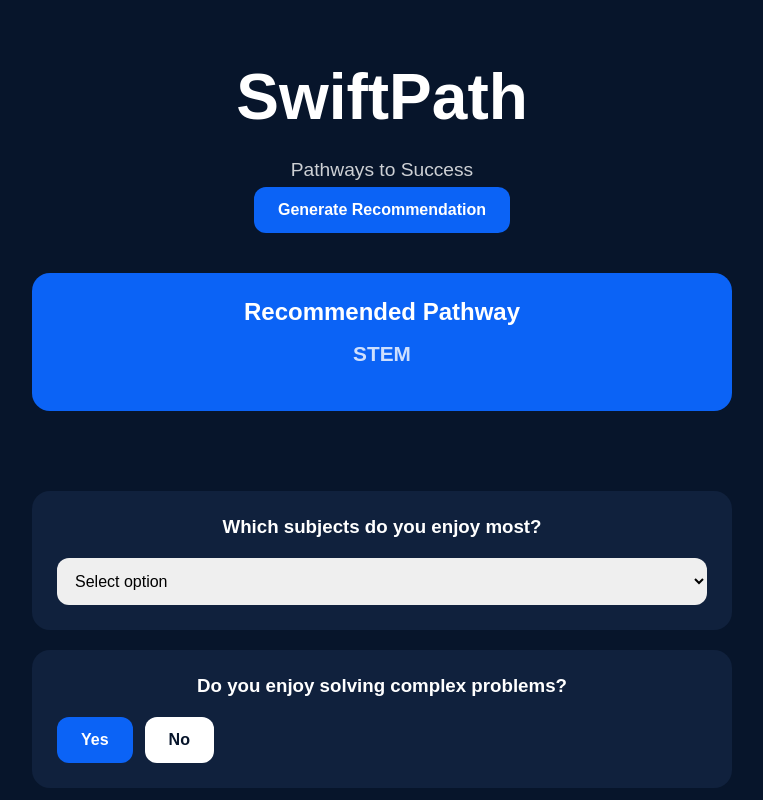
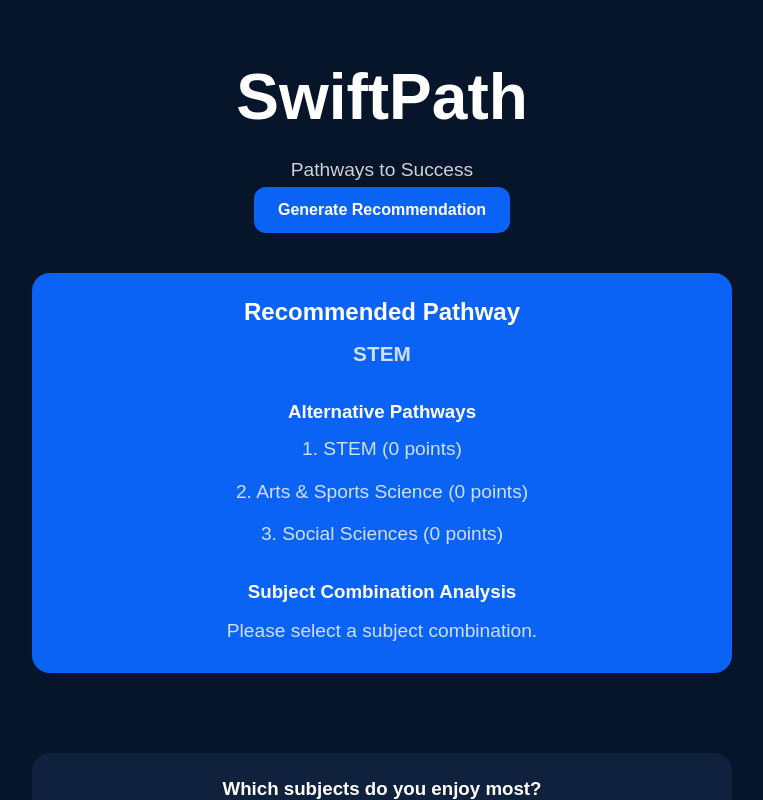
Before and after one commit to 77joses/SwiftPath-, a React (Vite) app: page / in a window 1280 px wide. Both pictures are taken after a click on the button "Generate Recommendation". Shown: the top 800 px of the page, without its empty margins (258-1021 px from the left). Built offline with nearby package versions, Linux system fonts and the light colour scheme.

Commit message:
Update App.jsx

```diff
--- a/src/App.jsx
+++ b/src/App.jsx
@@ -5,11 +5,13 @@ import subjects from "./data/subjects";
 import counties from "./data/counties";
 import subcounties from "./data/subcounties";
 import schools from "./data/schools";
+import subjectCombinations from "./data/subjectCombinations";
 
 import QuestionCard from "./components/QuestionCard";
 import PerformanceCard from "./components/PerformanceCard";
 import SchoolFilter from "./components/SchoolFilter";
 import SchoolRecommendations from "./components/SchoolRecommendations";
+import CombinationSelector from "./components/CombinationSelector";
 
 export default function App() {
 
@@ -37,6 +39,12 @@ export default function App() {
   const [selectedDisability, setSelectedDisability] =
     useState("");
 
+  const [selectedCombination, setSelectedCombination] =
+    useState("");
+
+  const [combinationFeedback, setCombinationFeedback] =
+    useState("");
+
   const [pathwayScores, setPathwayScores] =
     useState([]);
 
@@ -62,6 +70,74 @@ export default function App() {
     }));
   };
 
+  const analyzeCombination = (
+    pathway
+  ) => {
+
+    if (
+      selectedCombination === ""
+    ) {
+
+      setCombinationFeedback(
+        "Please select a subject combination."
+      );
+
+      return;
+    }
+
+    const combination =
+      selectedCombination.toLowerCase();
+
+    if (
+      pathway === "STEM" &&
+      (
+        combination.includes("physics") ||
+        combination.includes("chemistry") ||
+        combination.includes("biology")
+      )
+    ) {
+
+      setCombinationFeedback(
+        "Excellent combination alignment for STEM pathways."
+      );
+    }
+
+    else if (
+      pathway ===
+        "Arts & Sports Science" &&
+      (
+        combination.includes("art") ||
+        combination.includes("music")
+      )
+    ) {
+
+      setCombinationFeedback(
+        "This combination aligns strongly with creative and arts pathways."
+      );
+    }
+
+    else if (
+      pathway ===
+        "Social Sciences" &&
+      (
+        combination.includes("history") ||
+        combination.includes("business")
+      )
+    ) {
+
+      setCombinationFeedback(
+        "This combination supports Social Sciences progression."
+      );
+    }
+
+    else {
+
+      setCombinationFeedback(
+        "Your chosen combination may not strongly support your recommended pathway. Consider exploring alternative combinations or pathways."
+      );
+    }
+  };
+
   const generateRecommendation = () => {
 
     let stemScore = 0;
@@ -75,6 +151,7 @@ export default function App() {
         "Do you enjoy solving complex problems?"
       ] === "Yes"
     ) {
+
       stemScore += 3;
 
       reasons.push(
@@ -87,6 +164,7 @@ export default function App() {
         "Do you enjoy creative activities?"
       ] === "Yes"
     ) {
+
       artsScore += 3;
 
       reasons.push(
@@ -118,7 +196,44 @@ export default function App() {
       );
     }
 
+    if (
+      performances["Integrated Science"] === "EE1" ||
+      performances["Integrated Science"] === "EE2"
+    ) {
+
+      stemScore += 4;
+
+      reasons.push(
+        "You demonstrated strength in Integrated Science."
+      );
+    }
+
+    if (
+      performances["Visual Arts"] === "EE1" ||
+      performances["Performing Arts"] === "EE1"
+    ) {
+
+      artsScore += 4;
+
+      reasons.push(
+        "Your artistic performance supports creative pathways."
+      );
+    }
+
+    if (
+      performances["Social Studies"] === "EE1" ||
+      performances["Social Studies"] === "EE2"
+    ) {
+
+      socialScore += 4;
+
+      reasons.push(
+        "You performed strongly in Social Studies."
+      );
+    }
+
     const rankedScores = [
+
       {
         pathway: "STEM",
         score: stemScore,
@@ -135,13 +250,16 @@ export default function App() {
           "Social Sciences",
         score: socialScore,
       },
+
     ];
 
     rankedScores.sort(
       (a, b) => b.score - a.score
     );
 
-    setPathwayScores(rankedScores);
+    setPathwayScores(
+      rankedScores
+    );
 
     const topPathway =
       rankedScores[0].pathway;
@@ -153,15 +271,21 @@ export default function App() {
     setRecommendationReason(
       reasons.join(" ")
     );
+
+    analyzeCombination(
+      topPathway
+    );
   };
 
   const filteredSchools = schools.filter(
     (school) =>
-      school.pathway === recommendedPathway &&
+      school.pathway ===
+        recommendedPathway &&
 
       (
         selectedCounty === "" ||
-        school.county === selectedCounty
+        school.county ===
+          selectedCounty
       ) &&
 
       (
@@ -239,6 +363,56 @@ export default function App() {
               {recommendationReason}
             </p>
 
+            <div
+              style={{
+                marginTop: "30px",
+              }}
+            >
+
+              <h3>
+                Alternative Pathways
+              </h3>
+
+              {pathwayScores.map(
+                (item, index) => (
+                  <p
+                    key={index}
+                    style={{
+                      marginTop: "10px",
+                    }}
+                  >
+                    {index + 1}.
+                    {" "}
+                    {item.pathway}
+                    {" "}
+                    ({item.score} points)
+                  </p>
+                )
+              )}
+
+            </div>
+
+            <div
+              style={{
+                marginTop: "30px",
+              }}
+            >
+
+              <h3>
+                Subject Combination Analysis
+              </h3>
+
+              <p
+                style={{
+                  marginTop: "12px",
+                  lineHeight: "1.7",
+                }}
+              >
+                {combinationFeedback}
+              </p>
+
+            </div>
+
           </div>
         )}
 
@@ -305,6 +479,31 @@ export default function App() {
           }}
         >
 
+          <h2>
+            Subject Combination
+          </h2>
+
+          <CombinationSelector
+            combinations={
+              subjectCombinations
+            }
+            onCombinationChange={
+              setSelectedCombination
+            }
+          />
+
+        </div>
+
+        <div
+          style={{
+            marginTop: "80px",
+            width: "100%",
+            display: "flex",
+            flexDirection: "column",
+            alignItems: "center",
+          }}
+        >
+
           <SchoolFilter
             counties={counties}
             subcounties={subcounties}
```
